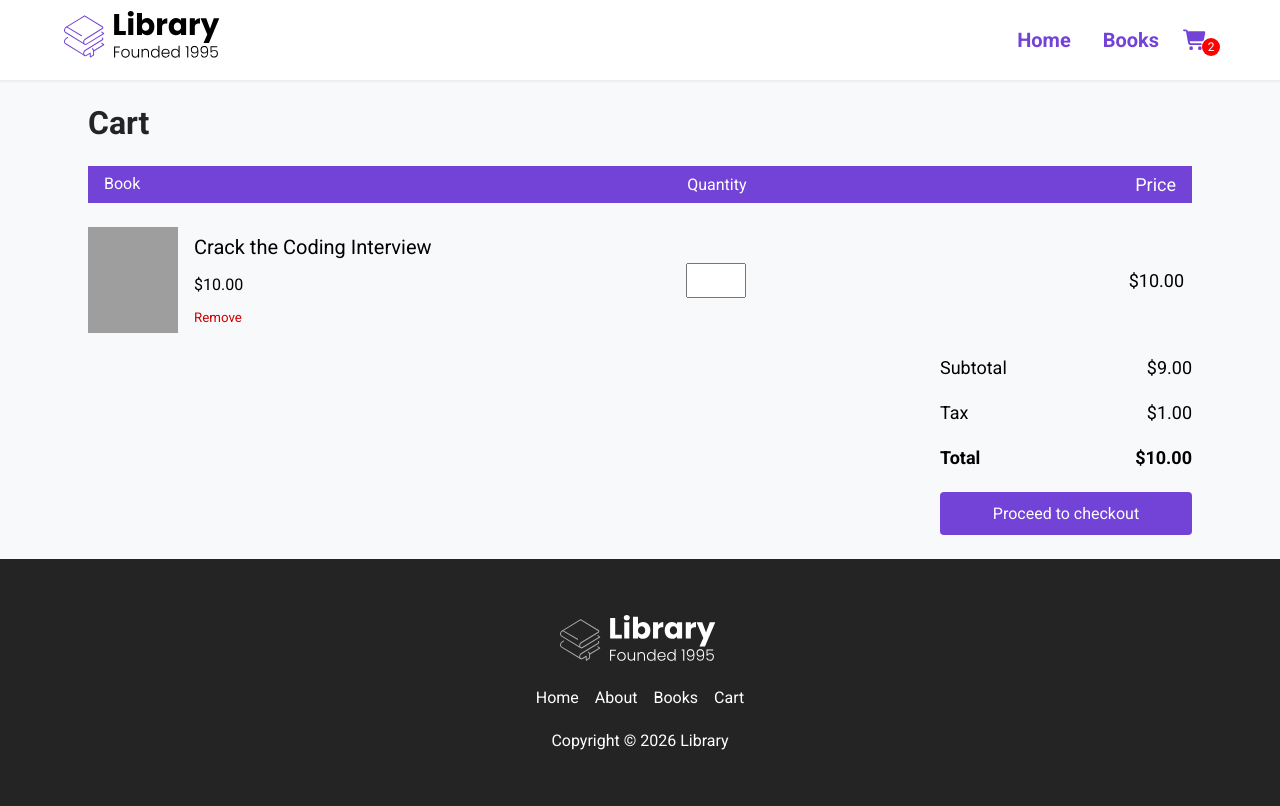
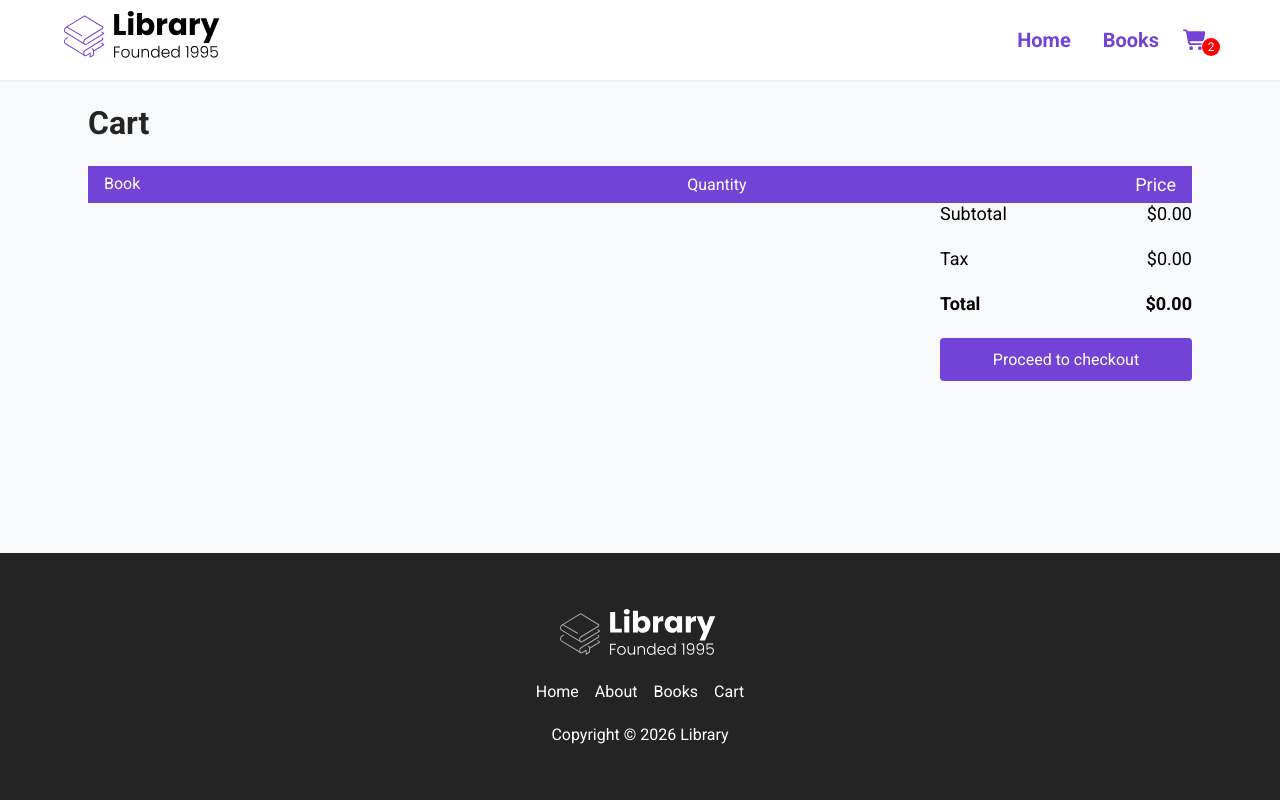
Before and after one commit to Hunter-Coder20/React-Library, a React (Create React App) app: page /cart in a window 1280 px wide. Shown: the top 806 px of the page. Built offline with nearby package versions, Linux system fonts and the light colour scheme; grey boxes are pictures that could not be loaded.

Commit message:
first commit

```diff
--- a/src/App.js
+++ b/src/App.js
@@ -13,7 +13,19 @@ function App() {
   const [cart, setCart] = useState([]);
 
   function addToCart(book) {
-   setCart([...cart, book])
+   setCart([...cart, { ...book, quantity: 1 }])
+  }
+
+  function changeQuantity(book, quantity) {
+    setCart(
+      cart.map((item) => item.id === book.id
+            ? {
+            ...item,
+            quantity: +quantity,
+          }
+        : item
+      )
+    )
   }
 
   useEffect(() => {
@@ -30,7 +42,7 @@ function App() {
           path="/books/:id"
           render={() => <BookInfo books={books} addToCart={addToCart} cart={cart} />}
         />
-        <Route path="/cart" render={() => <Cart books={books} />} />
+        <Route path="/cart" render={() => <Cart books={books} cart={cart} changeQuantity={changeQuantity}/>} />
         <Footer />
       </div>
     </Router>
--- a/src/pages/BookInfo.jsx
+++ b/src/pages/BookInfo.jsx
@@ -14,7 +14,7 @@ const BookInfo = ({ books, addToCart, cart }) => {
   }
 
   function bookExistsOnCart() {
-    return cart.find(book => book.id === +id);
+    return cart.find((book) => book.id === +id);
   }
 
   return (
--- a/src/pages/Cart.jsx
+++ b/src/pages/Cart.jsx
@@ -1,6 +1,14 @@
 import React from "react";
 
-const Page = () => {
+const Cart = ({ cart, changeQuantity }) => {
+  const total = () => {
+    let price = 0;
+    cart.forEach((item) => {
+      price += +(
+        (item.salePrice || item.originalPrice) * item.quantity);
+    });
+    return price;
+  };
   return (
     <div id="books__body">
       <main id="books__main">
@@ -16,45 +24,65 @@ const Page = () => {
                 <span className="cart__total">Price</span>
               </div>
               <div className="cart__body">
+                {cart.map((book) => {
+                  return (
                     <div className="cart__item">
                       <div className="cart__book">
-                      <img src="https://m.media-amazon.com/images/I/61mIq2iJUXL._AC_UF1000,1000_QL80_.jpg" className="cart__book--img" alt="" />
+                        <img
+                          src={book.url}
+                          className="cart__book--img"
+                          alt=""
+                        />
                         <div className="cart__book--info">
                           <span className="cart__book--title">
-                          Crack the Coding Interview
+                            {book.title}
                           </span>
                           <span className="cart__book--price">
-                          $10.00
+                            ${(book.salePrice || book.originalPrice).toFixed(2)}
                           </span>
-                        <button className="cart__book--remove">
-                          Remove
-                        </button>
+                          <button className="cart__book--remove">Remove</button>
                         </div>
                       </div>
                       <div className="cart__quantity">
-                      <input type="number" min={0} max={99} className="cart__input" />
+                        <input
+                          type="number"
+                          min={0}
+                          max={99}
+                          value={book.quantity}
+                          className="cart__input"
+                          onChange={(event) =>
+                            changeQuantity(book, event.target.value)
+                          }
+                        />
                       </div>
                       <div className="cart__total">
-                      $10.00
+                        $
+                        {(
+                          (book.salePrice || book.originalPrice) * book.quantity
+                        ).toFixed(2)}
                       </div>
                     </div>
+                  );
+                })}
               </div>
             </div>
             <div className="total">
               <div className="total__item total__sub--total">
                 <span>Subtotal</span>
-                <span>$9.00</span>
+                <span>${(total() * 0.9).toFixed(2)}</span>
               </div>
               <div className="total__item total__tax">
                 <span>Tax</span>
-                <span>$1.00</span>
+                <span>${(total() * 0.1).toFixed(2)}</span>
               </div>
               <div className="total__item total__price">
                 <span>Total</span>
-                <span>$10.00</span>
+                <span>${total().toFixed(2)}</span>
               </div>
-              <button className="btn btn__checkout no-cursor"
-              onClick={() => alert(`Haven't got around to doing this :(`)}>
+              <button
+                className="btn btn__checkout no-cursor"
+                onClick={() => alert(`Haven't got around to doing this :(`)}
+              >
                 Proceed to checkout
               </button>
             </div>
@@ -65,4 +93,4 @@ const Page = () => {
   );
 };
 
-export default Page;
+export default Cart;
```
Lines whose indentation alone changed are shown as unchanged.
